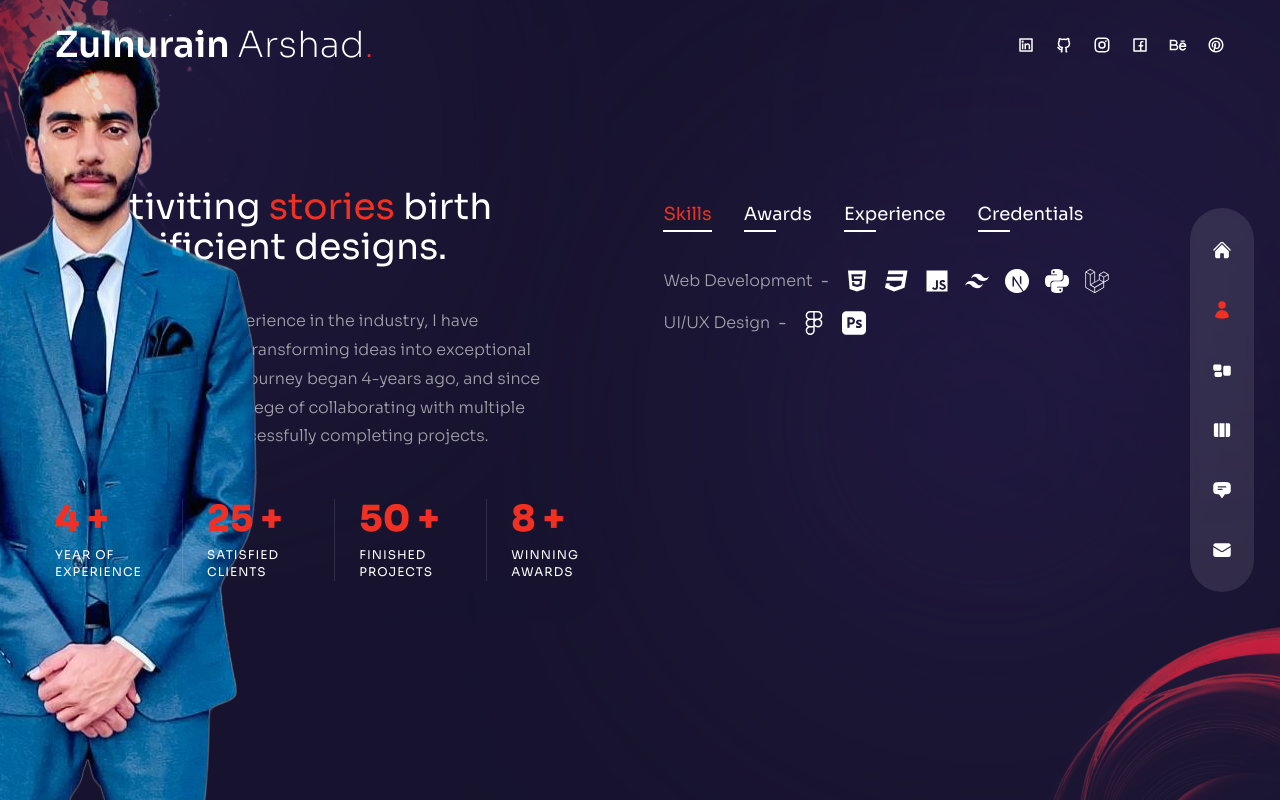
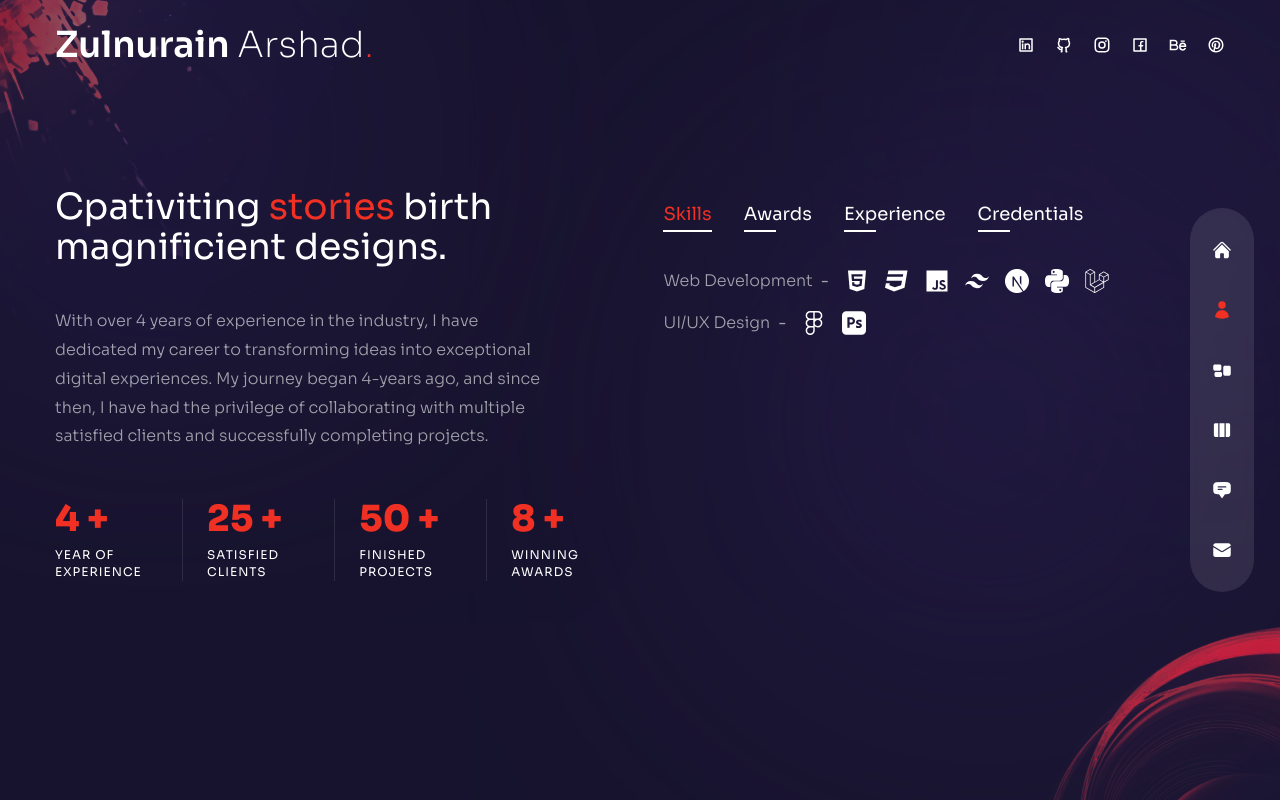
Before and after one commit to Zulnurain786/Zulnurain-Port-Folio, a Next.js app: page /about in a window 1280 px wide. Built offline with nearby package versions, Linux system fonts and the light colour scheme.

Commit message:
Update index.js

```diff
--- a/pages/about/index.js
+++ b/pages/about/index.js
@@ -114,7 +114,7 @@ const [index,setIndex] = useState(0);
       animate='show'
       exit='hidden'
       className='hidden xl:flex absolute bottom-0 -left-[370px]'>
-        <Avatar />
+        {/* <Avatar /> */}
       </motion.div>
       <div className='container mx-auto h-full flex flex-col items-center xl:flex-row gap-x-6'>
         <div className='xl:max-h-[480px] flex-1 flex flex-col justify-center'>
```
